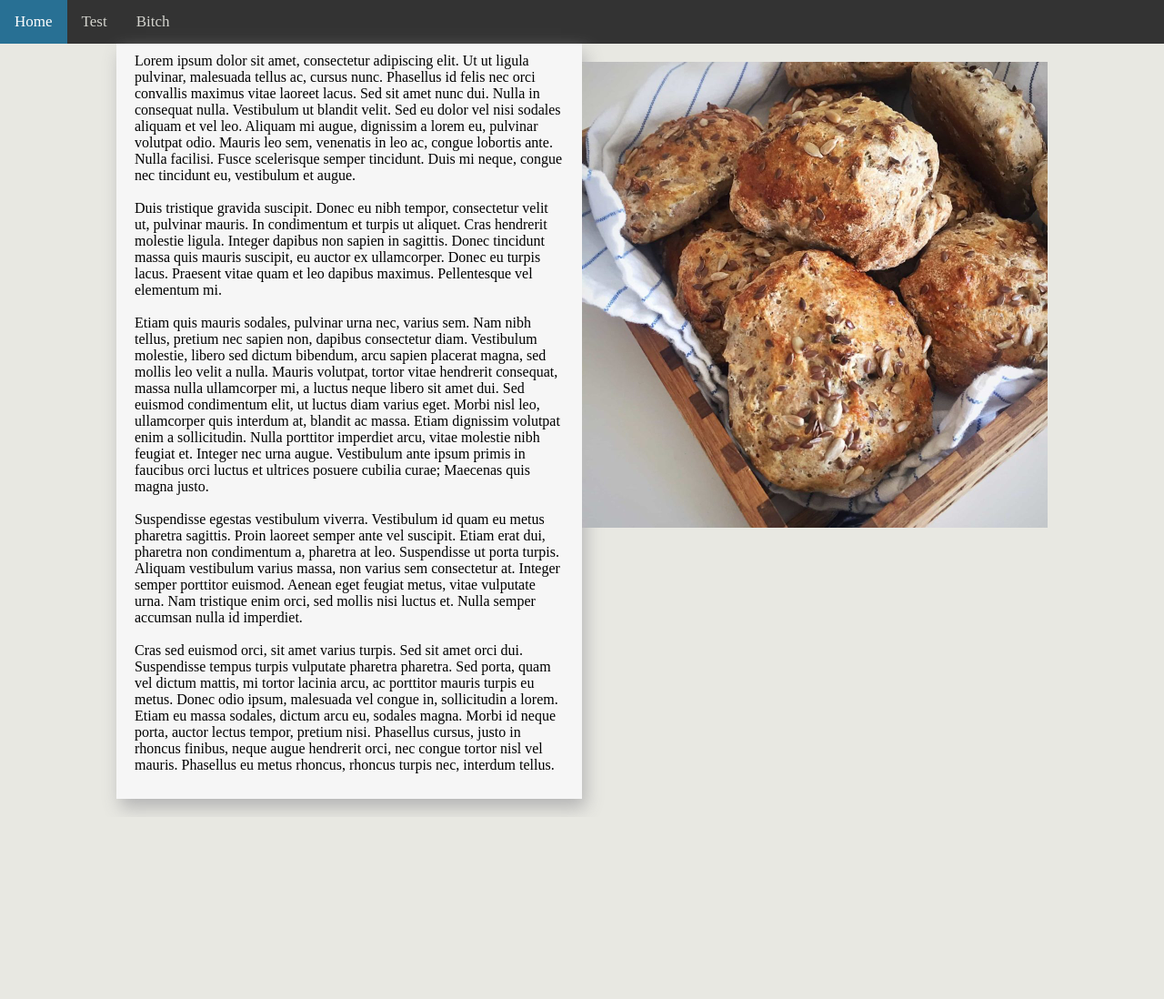
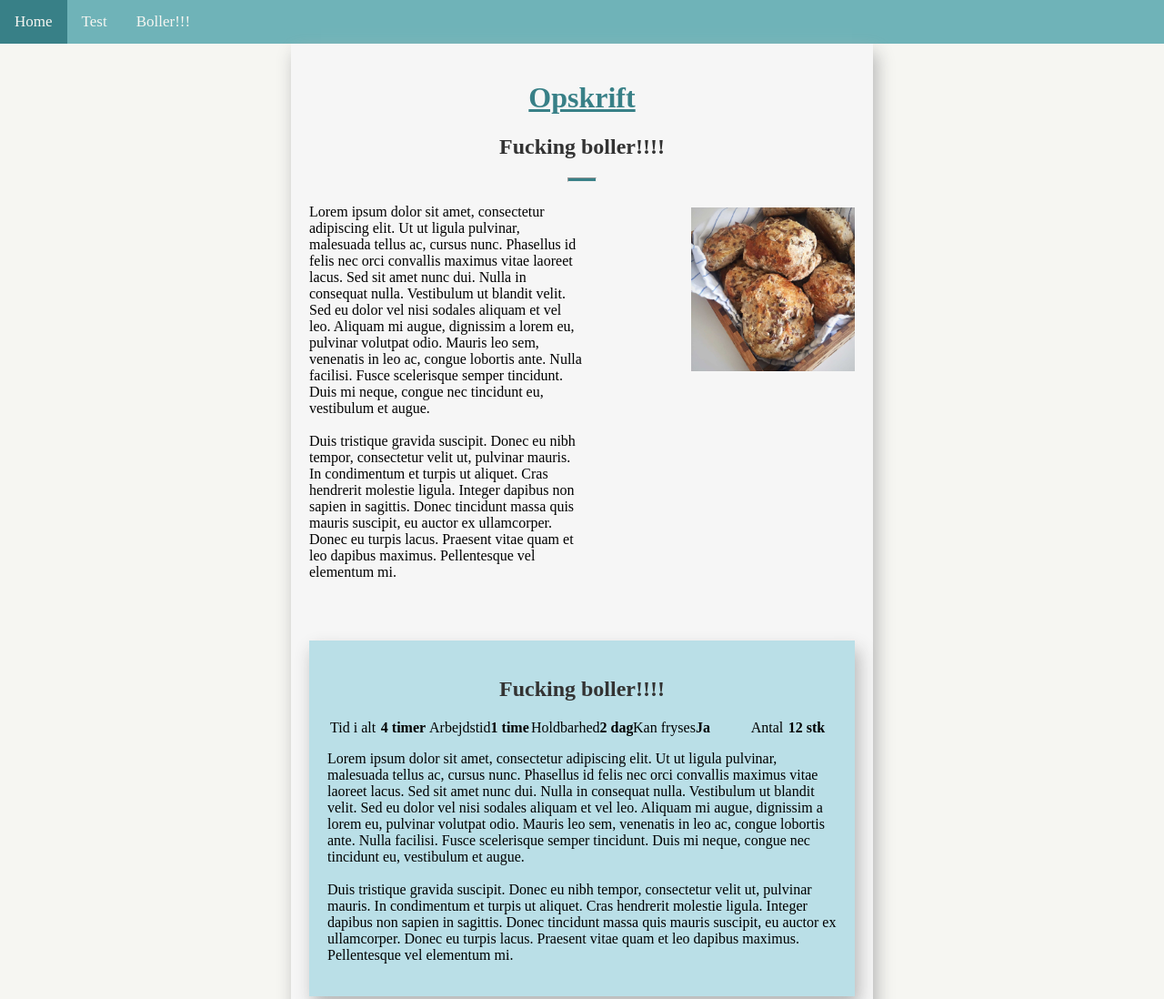
Before and after one commit to Theis194/JavaScriptAAU, a plain HTML site: page Kogebog/Styles/index.html in a window 1280 px wide. Shown: the top 1098 px of the page at 91% size. Before the commit the page ends 898 px from the top, so only its background shows below. Drawn offline with Linux system fonts and the light colour scheme.

Commit message:
WIP: opskrift html/css

```diff
--- a/Kogebog/Styles/index.html
+++ b/Kogebog/Styles/index.html
@@ -10,18 +10,50 @@
         <div class="topnav">
             <a href="#home" class="active">Home</a>
             <a href="#test">Test</a>
-            <a href="#bitch">Bitch</a>
+            <a href="#boller">Boller!!!</a>
         </div>
-        <div class="paragraph center">
+
+        <div class="container paragraph center">
+            <h1><strong>Opskrift</strong></h1>
+            <h2>Fucking boller!!!!</h2>
+            <hr class="line">
+            <p class="column">
+                Lorem ipsum dolor sit amet, consectetur adipiscing elit. Ut ut ligula pulvinar, malesuada tellus ac, cursus nunc. Phasellus id felis nec orci convallis maximus vitae laoreet lacus. Sed sit amet nunc dui. Nulla in consequat nulla. Vestibulum ut blandit velit. Sed eu dolor vel nisi sodales aliquam et vel leo. Aliquam mi augue, dignissim a lorem eu, pulvinar volutpat odio. Mauris leo sem, venenatis in leo ac, congue lobortis ante. Nulla facilisi. Fusce scelerisque semper tincidunt. Duis mi neque, congue nec tincidunt eu, vestibulum et augue.<br><br>
+                Duis tristique gravida suscipit. Donec eu nibh tempor, consectetur velit ut, pulvinar mauris. In condimentum et turpis ut aliquet. Cras hendrerit molestie ligula. Integer dapibus non sapien in sagittis. Donec tincidunt massa quis mauris suscipit, eu auctor ex ullamcorper. Donec eu turpis lacus. Praesent vitae quam et leo dapibus maximus. Pellentesque vel elementum mi.
+            </p>
             <div class="column">
-                <p>Lorem ipsum dolor sit amet, consectetur adipiscing elit. Ut ut ligula pulvinar, malesuada tellus ac, cursus nunc. Phasellus id felis nec orci convallis maximus vitae laoreet lacus. Sed sit amet nunc dui. Nulla in consequat nulla. Vestibulum ut blandit velit. Sed eu dolor vel nisi sodales aliquam et vel leo. Aliquam mi augue, dignissim a lorem eu, pulvinar volutpat odio. Mauris leo sem, venenatis in leo ac, congue lobortis ante. Nulla facilisi. Fusce scelerisque semper tincidunt. Duis mi neque, congue nec tincidunt eu, vestibulum et augue.<br><br>
-                   Duis tristique gravida suscipit. Donec eu nibh tempor, consectetur velit ut, pulvinar mauris. In condimentum et turpis ut aliquet. Cras hendrerit molestie ligula. Integer dapibus non sapien in sagittis. Donec tincidunt massa quis mauris suscipit, eu auctor ex ullamcorper. Donec eu turpis lacus. Praesent vitae quam et leo dapibus maximus. Pellentesque vel elementum mi. <br><br>
-                   Etiam quis mauris sodales, pulvinar urna nec, varius sem. Nam nibh tellus, pretium nec sapien non, dapibus consectetur diam. Vestibulum molestie, libero sed dictum bibendum, arcu sapien placerat magna, sed mollis leo velit a nulla. Mauris volutpat, tortor vitae hendrerit consequat, massa nulla ullamcorper mi, a luctus neque libero sit amet dui. Sed euismod condimentum elit, ut luctus diam varius eget. Morbi nisl leo, ullamcorper quis interdum at, blandit ac massa. Etiam dignissim volutpat enim a sollicitudin. Nulla porttitor imperdiet arcu, vitae molestie nibh feugiat et. Integer nec urna augue. Vestibulum ante ipsum primis in faucibus orci luctus et ultrices posuere cubilia curae; Maecenas quis magna justo. <br><br>
-                   Suspendisse egestas vestibulum viverra. Vestibulum id quam eu metus pharetra sagittis. Proin laoreet semper ante vel suscipit. Etiam erat dui, pharetra non condimentum a, pharetra at leo. Suspendisse ut porta turpis. Aliquam vestibulum varius massa, non varius sem consectetur at. Integer semper porttitor euismod. Aenean eget feugiat metus, vitae vulputate urna. Nam tristique enim orci, sed mollis nisi luctus et. Nulla semper accumsan nulla id imperdiet.<br><br>
-                   Cras sed euismod orci, sit amet varius turpis. Sed sit amet orci dui. Suspendisse tempus turpis vulputate pharetra pharetra. Sed porta, quam vel dictum mattis, mi tortor lacinia arcu, ac porttitor mauris turpis eu metus. Donec odio ipsum, malesuada vel congue in, sollicitudin a lorem. Etiam eu massa sodales, dictum arcu eu, sodales magna. Morbi id neque porta, auctor lectus tempor, pretium nisi. Phasellus cursus, justo in rhoncus finibus, neque augue hendrerit orci, nec congue tortor nisl vel mauris. Phasellus eu metus rhoncus, rhoncus turpis nec, interdum tellus.<br><br>
+                <img src="../Images/boller.jpg" style="padding-top: 20px;">
+            </div>
+            <div class="container container-within" >
+                <h2>Fucking boller!!!!</h2>
+                <!--Try changing this to a ul tag-->
+                <div class="inlinetext">
+                    <div class="inlinetext2">
+                        <div class="inlinetextchild">Tid i alt</div>
+                        <div class="inlinetextchild2"><strong>4 timer</strong></div>
+                    </div>
+                    <div class="inlinetext2">
+                        <div class="inlinetextchild">Arbejdstid</div>
+                        <div class="inlinetextchild2"><strong>1 time 30 min</strong></div>
+                    </div>
+                    <div class="inlinetext2">
+                        <div class="inlinetextchild">Holdbarhed</div>
+                        <div class="inlinetextchild2"><strong>2 dage</strong></div>
+                    </div>
+                    <div class="inlinetext2">
+                        <div class="inlinetextchild">Kan fryses</div>
+                        <div class="inlinetextchild2"><strong>Ja</strong></div>
+                    </div>
+                    <div class="inlinetext2">
+                        <div class="inlinetextchild">Antal</div>
+                        <div class="inlinetextchild2"><strong>12 stk</strong></div>
+                    </div>
+                </div>
+                <p>
+                    Lorem ipsum dolor sit amet, consectetur adipiscing elit. Ut ut ligula pulvinar, malesuada tellus ac, cursus nunc. Phasellus id felis nec orci convallis maximus vitae laoreet lacus. Sed sit amet nunc dui. Nulla in consequat nulla. Vestibulum ut blandit velit. Sed eu dolor vel nisi sodales aliquam et vel leo. Aliquam mi augue, dignissim a lorem eu, pulvinar volutpat odio. Mauris leo sem, venenatis in leo ac, congue lobortis ante. Nulla facilisi. Fusce scelerisque semper tincidunt. Duis mi neque, congue nec tincidunt eu, vestibulum et augue.<br><br>
+                    Duis tristique gravida suscipit. Donec eu nibh tempor, consectetur velit ut, pulvinar mauris. In condimentum et turpis ut aliquet. Cras hendrerit molestie ligula. Integer dapibus non sapien in sagittis. Donec tincidunt massa quis mauris suscipit, eu auctor ex ullamcorper. Donec eu turpis lacus. Praesent vitae quam et leo dapibus maximus. Pellentesque vel elementum mi.
                 </p>
             </div>
-            <img src="../Images/boller.jpg" style="padding-top: 20px;">
         </div>
     </body>
 </html>
--- a/Kogebog/Styles/styling.css
+++ b/Kogebog/Styles/styling.css
@@ -1,17 +1,25 @@
+:root {
+    --darkblue: #388087;
+    --turquise: #6fb3b8;
+    --pastelblue: #badfe7;
+    --pastelgreen: #c2edce;
+    --white: #f6f6f2;
+}
+
 body {
     margin: 0px;
     padding: 0px;
-    background-color: #e8e8e2;
+    background-color: var(--white);
 }
 
 .topnav {
     overflow: hidden;
-    background-color: #333;
+    background-color: var(--turquise);
 }
 
 .topnav a {
     float: left;
-    color: #D4D4CE;
+    color: var(--white);
     text-align: center;
     padding: 14px 16px;
     text-decoration: none;
@@ -19,23 +27,39 @@ body {
 }
 
 .topnav a:hover {
-    background-color: #ddd;
+    background-color: var(--white);
     color: black;
 }
 
 .topnav a.active {
-    background-color: #287094;
-    color: white;
+    background-color: var(--darkblue);
+    color: var(--white);
+}
+
+.container {
+    display: inline-block;
+    border: none;
+    box-sizing: border-box;
+    background-color: #f6f6f6;
+    box-shadow: 4px 10px 18px rgb(181, 181, 181);
+}
+
+.container-within {
+    background-color: var(--pastelblue);
+    width: 100%;
+    margin: 0px 0.0%;
+    margin-top: 50px;
+    padding: 20px 20px;
 }
 
 .paragraph {
-    display: block;
-    width: 80%;
+    width: 50%;
     margin-top: 0px;
+    padding: 20px 20px;
 }
 
 .center {
-    margin: auto;
+    margin: 0px 25%;
 }
 
 .column {
@@ -43,20 +67,55 @@ body {
     float: left;
 }
 
-p {
-    background-color: #f6f6f6;
+.line {
+    background-color: var(--darkblue);
+    width: 30px;
+    height: 3px;
+}
+
+.inlinetext {
+    display: flex;
+    justify-content: space-evenly;
+    width: 100%;
     height: auto;
+    overflow-x: auto;
+    white-space: nowrap;
+}
+.inlinetext2 {
+    display: flex;
+    flex-basis: auto;
+    justify-content: space-around;
+    width: 100%;
+    height: auto;
+    overflow-x: auto;
+    white-space: nowrap;
+}
+
+.inlinetextchild {
+    text-align: right;
+    flex-basis: 45%;
+    height: 100%;
+}
+
+.inlinetextchild2 {
     text-align: left;
-    padding: 10px 20px;
-    margin: 0px;
-    margin-bottom: 20px;
-    position: center;
-    border: none;
-    box-shadow: 4px 10px 18px rgb(181, 181, 181);
+    flex-basis: 45%;
+    height: 100%;
 }
 
 img {
-    width: 50%;
-    height: 50%;
-    float: left;
+    width: 60%;
+    height: 60%;
+    float: right;
 }
+
+h1 {
+    text-align: center;
+    text-decoration: underline;
+    color: var(--darkblue);
+}
+
+h2 {
+    text-align: center;
+    color: #333;
+}
```
